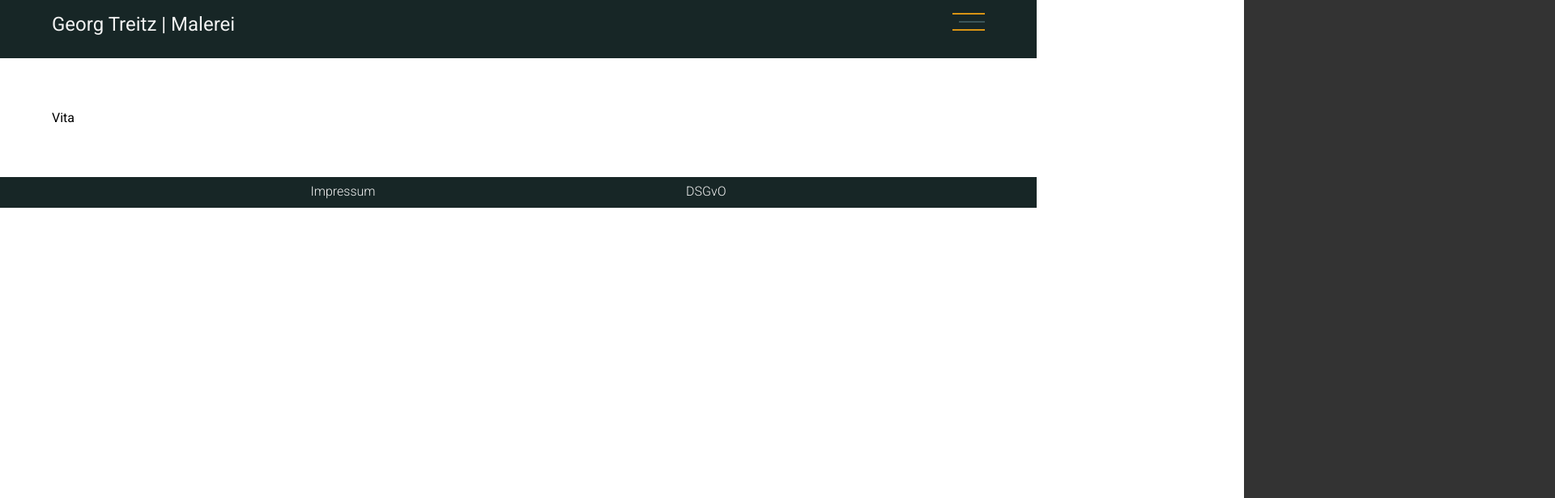
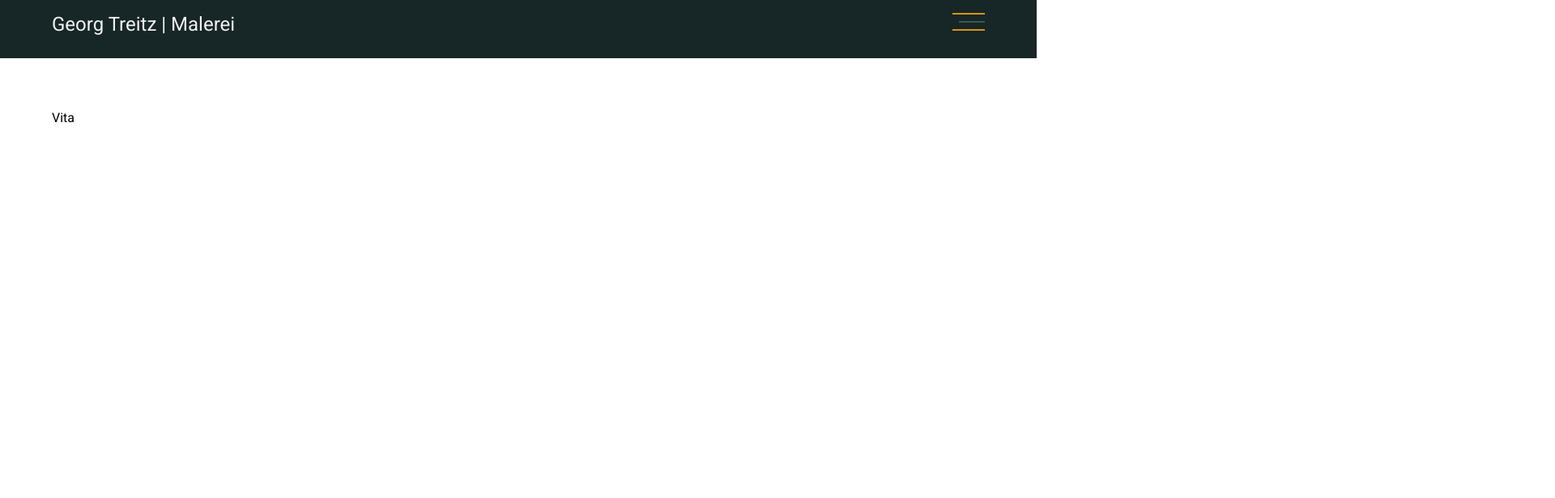
Before and after one commit to GfsTee/my-new-hp, a Next.js app: page /vita in a window 1280 px wide. Shown: the top 616 px of the page at 81% size, 1920 px wide, since content can reach past the window. Built offline with nearby package versions, Linux system fonts and the light colour scheme.

Commit message:
overflow bug removed

```diff
--- a/components/Layout.js
+++ b/components/Layout.js
@@ -9,12 +9,13 @@ export default function Layout(props) {
         <title>Georg Treitz | {props.title}</title>
         <link rel="icon" href="/favicon.ico" />
       </Head>
-      <Nav />
-      <main>
-        {props.children}
-      </main>
-      <Footer />
-
+      <div className="wrapper">
+        <Nav />
+        <main>
+          {props.children}
+        </main>
+        <Footer />
+      </div>
       <style jsx>{`
 
       `}</style>
@@ -23,6 +24,9 @@ export default function Layout(props) {
       @import url('https://fonts.googleapis.com/css2?family=Open+Sans:wght@300;400;600;800&family=Roboto:ital,wght@0,100;0,300;0,400;0,500;1,900&display=swap');
       html {
         scroll-behavior: smooth;
+      }
+      .wrapper {
+        overflow-x: hidden;
       }
         body {
           overflow-x: hidden;
@@ -38,6 +42,7 @@ export default function Layout(props) {
           // width: 90%;
           // margin: 5vh auto;
           padding: 5vw;
+          min-height: 90vh;
         }
       `}</style>
     </div>
--- a/pages/malerei/[...slug].js
+++ b/pages/malerei/[...slug].js
@@ -38,12 +38,12 @@ const MalereiJedesJahr = () => {
     return (
         <Layout title={slug.join('/')}>
             <div className="title">
-                <h2>Malerei {slug.join('/')}</h2>
                 <Link href="/malerei">
                     <a>
                         <svg xmlns="http://www.w3.org/2000/svg" width="30" height="30" viewBox="0 0 24 24"><path d="M12 2c5.514 0 10 4.486 10 10s-4.486 10-10 10-10-4.486-10-10 4.486-10 10-10zm0-2c-6.627 0-12 5.373-12 12s5.373 12 12 12 12-5.373 12-12-5.373-12-12-12zm2 12l-4.5 4.5 1.527 1.5 5.973-6-5.973-6-1.527 1.5 4.5 4.5z" /></svg>
                     </a>
                 </Link>
+                <h2>Malerei {slug.join('/')}</h2>
             </div>
             <div className="images">
                 {year}
```
